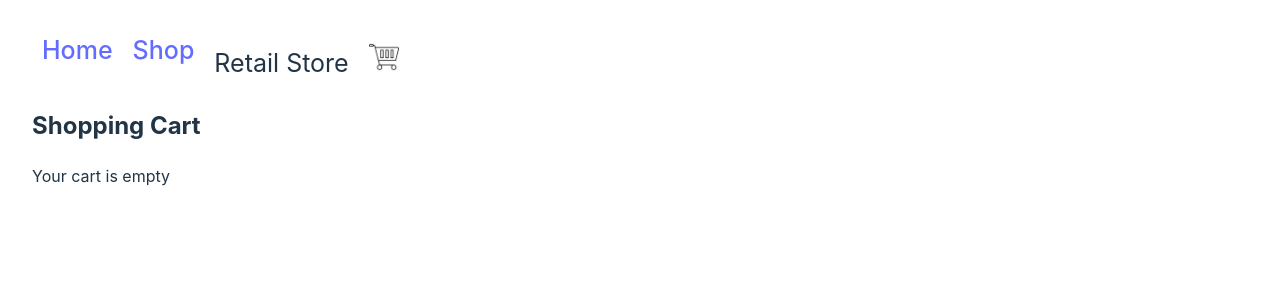
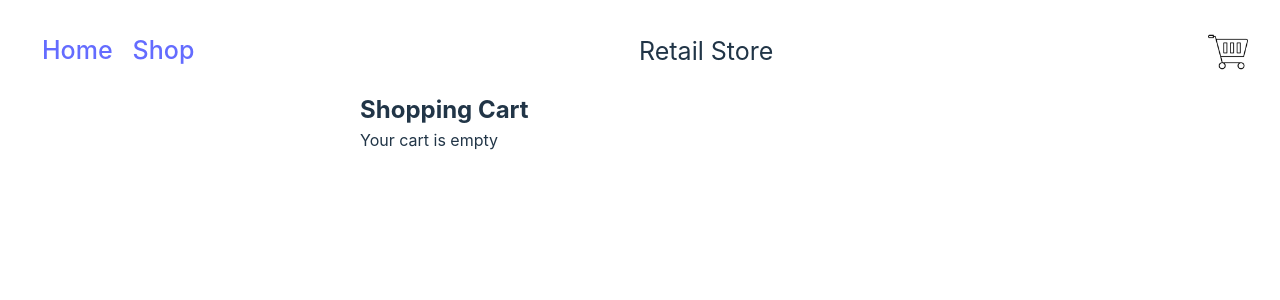
Before and after one commit to sehundpark/shopping-cart, a React (Vite) app: page /cart in a window 1280 px wide. Shown: the top 300 px of the page. Built offline with nearby package versions, Linux system fonts and the light colour scheme.

Commit message:
added delete button to shopping cart

```diff
--- a/src/components/CartContext.jsx
+++ b/src/components/CartContext.jsx
@@ -21,13 +21,17 @@ export const CartProvider = ({ children }) => {
 
   const updateCartItemQuantity = (productId, newQuantity) => {
     setCartItems((prevItems) =>
-      prevItems
-        .map((item) =>
-          item.id === productId
-            ? { ...item, quantity: Math.max(0, newQuantity) }
-            : item
-        )
-        .filter((item) => item.quantity > 0)
+      prevItems.map((item) =>
+        item.id === productId
+          ? { ...item, quantity: Math.max(1, newQuantity) }
+          : item
+      )
+    );
+  };
+
+  const removeFromCart = (productId) => {
+    setCartItems((prevItems) =>
+      prevItems.filter((item) => item.id !== productId)
     );
   };
 
@@ -40,7 +44,13 @@ export const CartProvider = ({ children }) => {
 
   return (
     <CartContext.Provider
-      value={{ cartItems, addToCart, updateCartItemQuantity, getTotalPrice }}
+      value={{
+        cartItems,
+        addToCart,
+        updateCartItemQuantity,
+        removeFromCart,
+        getTotalPrice,
+      }}
     >
       {children}
     </CartContext.Provider>
--- a/src/components/Navbar.jsx
+++ b/src/components/Navbar.jsx
@@ -18,7 +18,7 @@ const NavBar = () => {
       <div className="navigation-bar-title">Retail Store</div>
       <div>
         <Link to="/cart">
-          <img src={cartIcon} className="navigation-clicks" alt="Cart" />
+          <img src={cartIcon} className="cart-image" alt="Cart" />
         </Link>
       </div>
     </nav>
--- a/src/components/ShoppingCart.jsx
+++ b/src/components/ShoppingCart.jsx
@@ -2,7 +2,8 @@ import React from "react";
 import { useCart } from "./CartContext";
 
 const ShoppingCart = () => {
-  const { cartItems, updateCartItemQuantity, getTotalPrice } = useCart();
+  const { cartItems, updateCartItemQuantity, removeFromCart, getTotalPrice } =
+    useCart();
 
   return (
     <div className="shopping-cart">
@@ -13,8 +14,9 @@ const ShoppingCart = () => {
         <>
           <ul>
             {cartItems.map((item) => (
-              <li key={item.id}>
-                {item.title} - ${item.price.toFixed(2)} x
+              <li key={item.id} className="cart-item">
+                <span>{item.title}</span>
+                <span>${item.price.toFixed(2)} x</span>
                 <input
                   type="number"
                   value={item.quantity}
@@ -24,14 +26,20 @@ const ShoppingCart = () => {
                       parseInt(e.target.value, 10)
                     )
                   }
-                  min="0"
+                  min="1"
                   style={{
                     width: "50px",
                     marginLeft: "5px",
                     marginRight: "5px",
                   }}
                 />
-                = ${(item.price * item.quantity).toFixed(2)}
+                <span>= ${(item.price * item.quantity).toFixed(2)}</span>
+                <button
+                  onClick={() => removeFromCart(item.id)}
+                  className="remove-item-btn"
+                >
+                  Remove
+                </button>
               </li>
             ))}
           </ul>
--- a/src/index.css
+++ b/src/index.css
@@ -13,13 +13,27 @@
   -moz-osx-font-smoothing: grayscale;
 }
 
+* {
+  margin: 0;
+  padding: 0;
+  box-sizing: border-box;
+}
+
 a {
   font-weight: 500;
   color: #646cff;
   text-decoration: inherit;
 }
+
 a:hover {
   color: #535bf2;
+}
+
+html,
+body {
+  width: 100%;
+  min-height: 100vh;
+  overflow-x: hidden;
 }
 
 body {
@@ -30,6 +44,33 @@ body {
   min-height: 100vh;
   max-width: 100%;
   padding: 2rem;
+  flex-direction: column;
+}
+
+#root {
+  flex-grow: 1;
+  width: 100%;
+}
+
+.app-container {
+  width: 100%;
+  max-width: 1200px;
+  margin: 0 auto;
+  padding: 0 20px;
+  display: flex;
+  flex-direction: column;
+  min-height: 100vh;
+}
+
+main {
+  flex-grow: 1;
+  width: 100%;
+}
+
+@media (max-width: 1200px) {
+  .app-container {
+    max-width: 100%;
+  }
 }
 
 h1 {
@@ -74,6 +115,7 @@ button:focus-visible {
   display: flex;
   flex-direction: row;
   justify-content: space-between;
+  height: 2.5rem;
 }
 
 .store-container-title {
@@ -92,7 +134,7 @@ button:focus-visible {
   display: flex;
   flex-direction: column;
   align-items: center;
-  width: 250px;
+  width: 260px;
   height: 450px;
   padding: 12px;
   border: black solid 2px;
@@ -131,6 +173,7 @@ button:focus-visible {
   flex-direction: column;
   max-width: 100%;
   justify-content: center;
+  margin: 10px;
 }
 
 .homepage-header {
@@ -148,9 +191,51 @@ button:focus-visible {
 
 .navigation-bar-title {
   font-size: 25px;
-  height: 30px;
-  padding: 10px;
-  gap: 10px;
   justify-self: center;
   align-self: center;
 }
+
+.shopping-cart {
+  max-width: 600px;
+  margin: 0 auto;
+  padding: 20px;
+}
+
+.cart-item {
+  display: flex;
+  justify-content: space-between;
+  align-items: center;
+  margin-bottom: 10px;
+  padding: 10px;
+  border: 1px solid #ddd;
+  border-radius: 4px;
+}
+
+.cart-item span {
+  margin-right: 10px;
+}
+
+.remove-item-btn {
+  background-color: #ff4d4d;
+  color: white;
+  border: none;
+  padding: 5px 10px;
+  border-radius: 4px;
+  cursor: pointer;
+}
+
+.remove-item-btn:hover {
+  background-color: #ff1a1a;
+}
+
+input[type="number"] {
+  width: 50px;
+  padding: 5px;
+  border: 1px solid #ddd;
+  border-radius: 4px;
+}
+
+.cart-image {
+  width: 40px;
+  height: 40px;
+}
```
